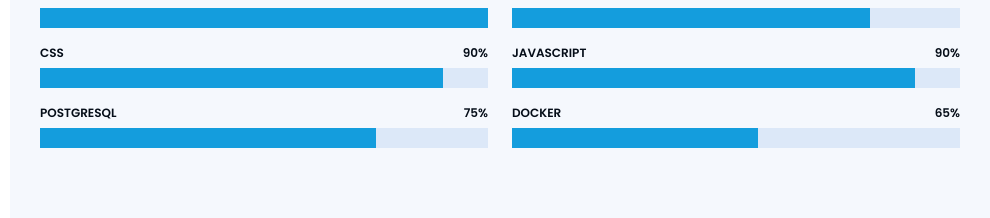
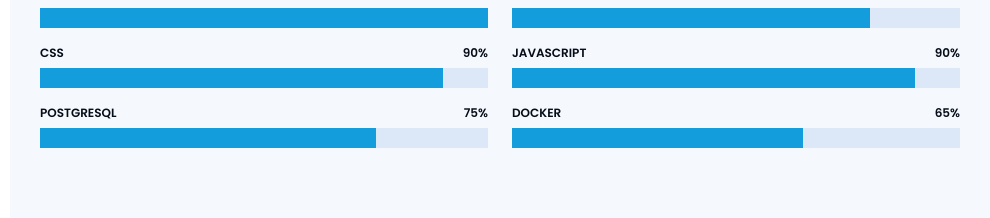
Before and after one commit to giogarcia13/gio-portfolio, a plain HTML site: page index.html in a window 1280 px wide. Shown: the part 1540-1758 px from the top of the page, without its empty margins (290-1280 px from the left). Drawn offline with nearby package versions, Linux system fonts and the light colour scheme.

Commit message:
fixed css fluid bar

```diff
--- a/index.html
+++ b/index.html
@@ -165,7 +165,7 @@
             <div class="progress">
               <span class="skill">Docker<i class="val">65%</i></span>
               <div class="progress-bar-wrap">
-                <div class="progress-bar" role="progressbar" aria-valuenow="55" aria-valuemin="0" aria-valuemax="100"></div>
+                <div class="progress-bar" role="progressbar" aria-valuenow="65" aria-valuemin="0" aria-valuemax="100"></div>
               </div>
             </div>
 
```
